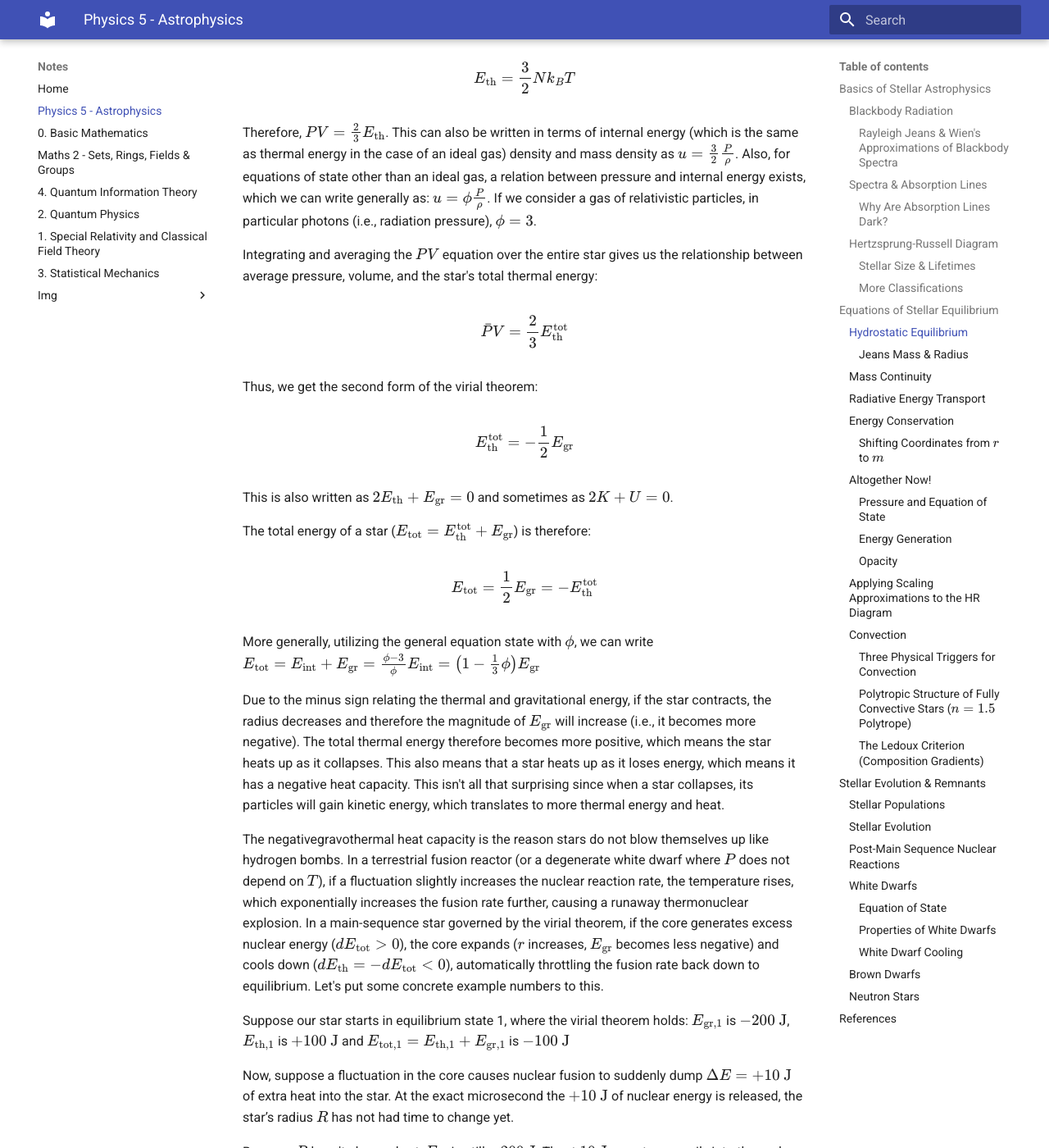
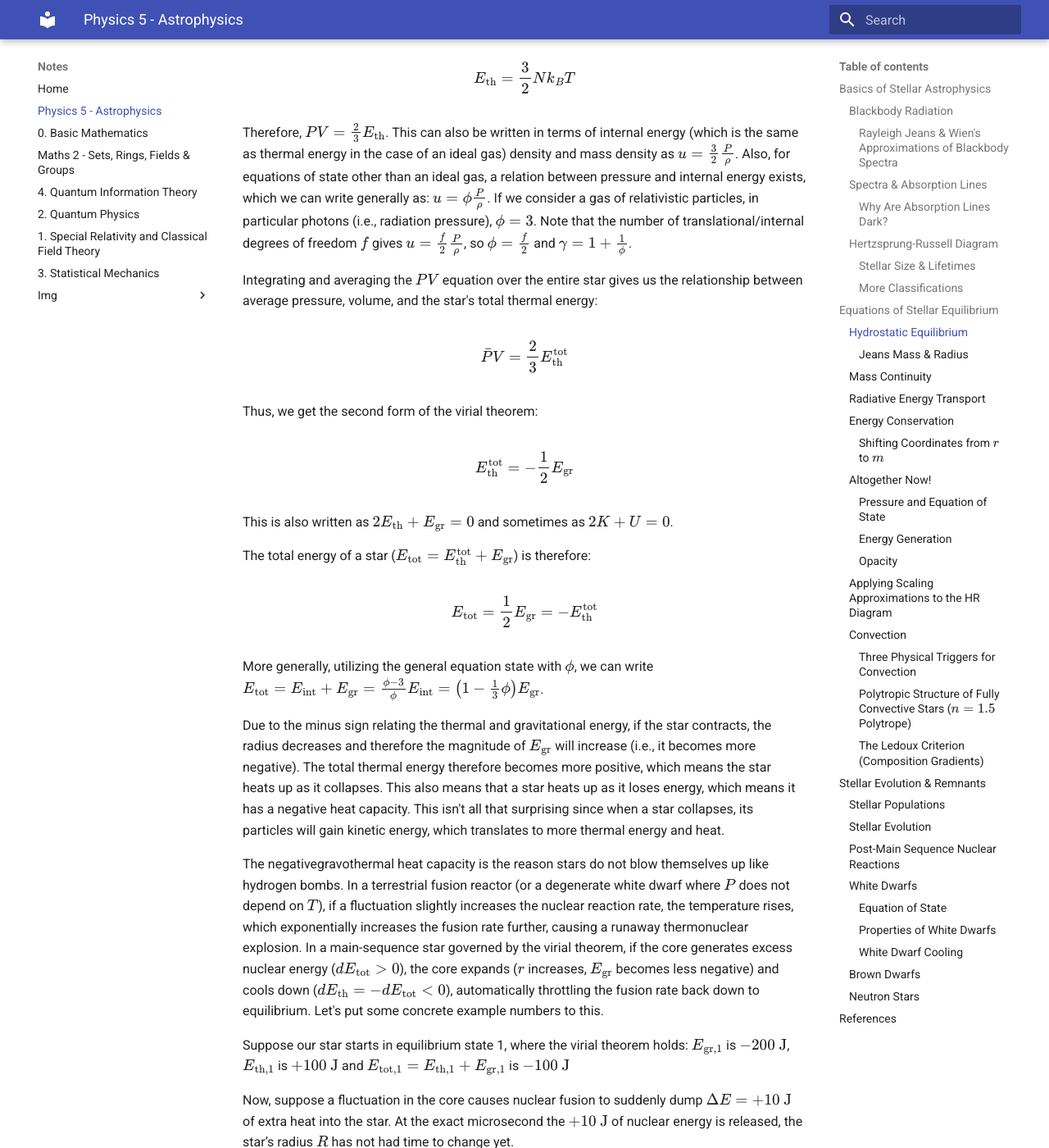
Before and after one commit to regstuff/notes, an MkDocs documentation site: the page built from docs/Physics_Astrophysics.md, in a window 1280 px wide and 1400 px high, scrolled down 23750 px. Shown: the whole window at 82% size. Built offline with MkDocs 1.6.1 and Material for MkDocs 9.7.7, drawn with Linux system fonts in a browser that asks for light colours.

Commit message:
Update Physics_Astrophysics.md

```diff
--- a/docs/Physics_Astrophysics.md
+++ b/docs/Physics_Astrophysics.md
@@ -500,7 +500,7 @@
 
 $$E_{\text{th}} = \frac{3}{2} Nk_B T$$
 
-Therefore, $PV = \frac{2}{3} E_{\text{th}}$. This can also be written in terms of internal energy (which is the same as thermal energy in the case of an ideal gas) density and mass density as $u = \frac{3}{2}\frac{P}{\rho}$.  Also, for equations of state other than an ideal gas, a relation between pressure and internal energy exists, which we can write generally as: $u = \phi\frac{P}{\rho}$. If we consider a gas of relativistic particles, in particular photons (i.e., radiation pressure), $\phi = 3$.
+Therefore, $PV = \frac{2}{3} E_{\text{th}}$. This can also be written in terms of internal energy (which is the same as thermal energy in the case of an ideal gas) density and mass density as $u = \frac{3}{2}\frac{P}{\rho}$.  Also, for equations of state other than an ideal gas, a relation between pressure and internal energy exists, which we can write generally as: $u = \phi\frac{P}{\rho}$. If we consider a gas of relativistic particles, in particular photons (i.e., radiation pressure), $\phi = 3$. Note that the number of translational/internal degrees of freedom $f$ gives $u = \frac{f}{2}\frac{P}{\rho}$, so $\phi = \frac{f}{2}$ and $\gamma = 1 + \frac{1}{\phi}$.
 
 Integrating and averaging the $PV$ equation over the entire star gives us the relationship between average pressure, volume, and the star's total thermal energy:
 
@@ -516,7 +516,7 @@
 
 $$E_{\text{tot}} = \frac{1}{2}E_{\text{gr}} = -E_{\text{th}}^{\text{tot}}$$
 
-More generally, utilizing the general equation state with $\phi$, we can write $E_{\text{tot}} = E_{\text{int}} + E_{\text{gr}} = \frac{\phi - 3}{\phi}E_{\text{int}} = \left(1 - \frac{1}{3}\phi\right)E_{\text{gr}}$
+More generally, utilizing the general equation state with $\phi$, we can write $E_{\text{tot}} = E_{\text{int}} + E_{\text{gr}} = \frac{\phi - 3}{\phi}E_{\text{int}} = \left(1 - \frac{1}{3}\phi\right)E_{\text{gr}}$.
 
 Due to the minus sign relating the thermal and gravitational energy, if the star contracts, the radius decreases and therefore the magnitude of $E_{\text{gr}}$ will increase (i.e., it becomes more negative). The total thermal energy therefore becomes more positive, which means the star heats up as it collapses. This also means that a star heats up as it loses energy, which means it has a negative heat capacity. This isn't all that surprising since when a star collapses, its particles will gain kinetic energy, which translates to more thermal energy and heat.
 
```
